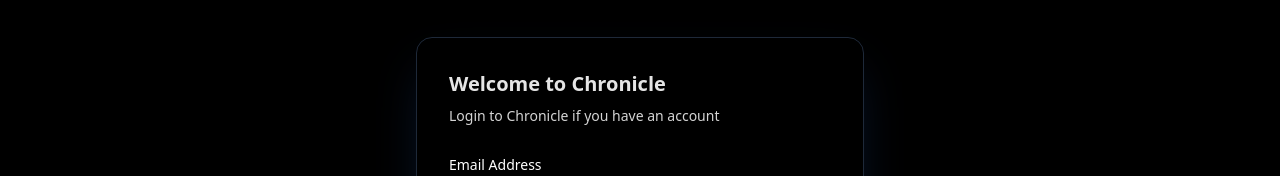
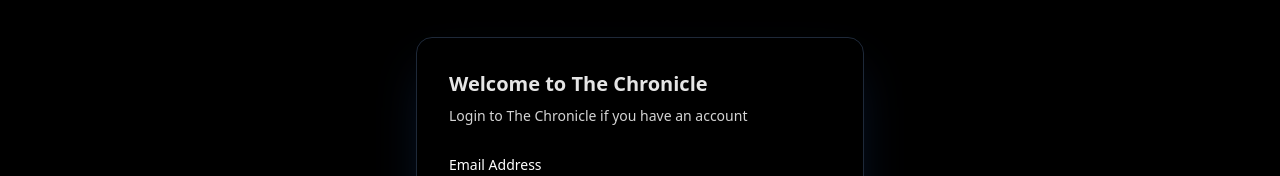
Before and after one commit to shivaKotagiri/The-Chronicle, a React (Vite) app in the folder frontend/: page /login in a window 1280 px wide. Shown: the part 156-332 px from the top of the page. Built offline with nearby package versions, Linux system fonts and the light colour scheme.

Commit message:
bd changes

```diff
--- a/frontend/src/components/Blog.tsx
+++ b/frontend/src/components/Blog.tsx
@@ -52,7 +52,7 @@
       <div className="max-w-screen min-h-screen text-white flex flex-col bg-black">
         <NavBarBlogs />
         <div className="w-auto mx-3 flex justify-center pt-30">
-          <div className="w-auto md:w-[75%] p-5 md:p-7 shadow-2xl shadow-blue-500/20 border border-gray-800 rounded-lg">
+          <div className="w-auto md:w-[75%] p-5 md:p-7 bg-[#0A0A0A] shadow-sm shadow-blue-500/20 border border-gray-900 rounded-lg">
             <div className="flex flex-col md:flex-row md:justify-between mb-5">
               <div>
                 <h1 className="text-2xl md:text-3xl font-bold">{blog?.title}</h1>
--- a/frontend/src/components/BlogCard.tsx
+++ b/frontend/src/components/BlogCard.tsx
@@ -53,7 +53,7 @@
   return (
     <div
       onClick={() => navigate(`/blog/${blog.id}`)}
-      className="cursor-pointer hover:scale-[103%] shadow-2xl mb-7 rounded-xl transition duration-250 shadow-blue-500/20 border border-gray-800 p-5 text-white w-[85%] md:w-[75%] mx-auto"
+      className="cursor-pointer bg-[#0A0A0A] hover:scale-[103%] shadow-sm mb-7 rounded-xl transition duration-250 shadow-blue-200/20 border border-gray-950 p-5 text-white w-[90%] md:w-[70%] mx-auto"
     >
       <div className="flex items-center">
         <div className="w-10 h-10 rounded-full text-lg bg-gray-900 flex justify-center text-center items-center mr-3">
--- a/frontend/src/components/DropDown.tsx
+++ b/frontend/src/components/DropDown.tsx
@@ -21,7 +21,7 @@
           </div>
         </DropdownMenuTrigger>
         <DropdownMenuContent>
-          <DropdownMenuLabel>Chronicle</DropdownMenuLabel>
+          <DropdownMenuLabel>The Chronicle</DropdownMenuLabel>
           <DropdownMenuSeparator />
           <div className="cursor-pointer" onClick={() => navigate("/signup")}><DropdownMenuItem>Sign Up</DropdownMenuItem></div>
           <div className="cursor-pointer" onClick={() => navigate("/login")}><DropdownMenuItem>Login</DropdownMenuItem></div>
--- a/frontend/src/components/Home.tsx
+++ b/frontend/src/components/Home.tsx
@@ -14,7 +14,7 @@
         >
           <div className="text-center justify-center align-middle items-center w-xl">
             <h2 className="text-gray-300 text-4xl md:text-6xl font-bold text-center">
-              Chronicle
+              The Chronicle
             </h2>
             <h3 className="text-white text-xl md:text-3xl font-bold text-center">
               Write. Connect. Remember.
--- a/frontend/src/components/LoginForm.tsx
+++ b/frontend/src/components/LoginForm.tsx
@@ -72,10 +72,10 @@
       <div className="flex-1 flex items-center justify-center w-full px-4 pt-16">
         <div className="shadow-2xl rounded-lg shadow-blue-500/20 border border-gray-800 w-full max-w-md bg-black p-4 md:rounded-2xl md:p-8">
           <h2 className="text-xl font-bold text-neutral-200">
-            Welcome to Chronicle
+            Welcome to The Chronicle
           </h2>
           <p className="mt-2 max-w-sm text-sm text-neutral-300">
-            Login to Chronicle if you have an account
+            Login to  The Chronicle if you have an account
           </p>
 
           <form className="my-8" onSubmit={handleSubmit}>
--- a/frontend/src/components/NavBarBlogs.tsx
+++ b/frontend/src/components/NavBarBlogs.tsx
@@ -36,7 +36,7 @@
       <div className="flex flex-1 justify-center px-2 sm:px-4">
         <div
           onClick={() => navigate("/searchblogs")}
-          className="mt-1 flex items-center justify-center cursor-pointer rounded-3xl sm:rounded-2xl bg-gray-900/60 px-2 sm:px-3 md:px-4 py-3 border border-gray-800 hover:bg-gray-800/80 transition-colors w-full max-w-xs sm:max-w-sm md:max-w-md"
+          className="mt-1 flex items-center justify-center cursor-pointer rounded-3xl sm:rounded-2xl bg-gray-950/60 px-2 sm:px-3 md:px-4 py-3 border border-gray-800 hover:bg-[#0A0A0A] transition-colors w-full max-w-xs sm:max-w-sm md:max-w-md"
         >
           <span className="text-sm sm:text-md text-gray-300">Search Blogs</span>
           <Search className="w-4 h-4 sm:w-5 sm:h-5 ml-1 text-center sm:ml-2 text-gray-400" />
@@ -59,7 +59,7 @@
             </div>
           </DropdownMenuTrigger>
           <DropdownMenuContent className="z-[100]">
-            <DropdownMenuLabel>Chronicle</DropdownMenuLabel>
+            <DropdownMenuLabel>The Chronicle</DropdownMenuLabel>
             <DropdownMenuSeparator />
             <div className="cursor-pointer" onClick={() => navigate("/settings")}><DropdownMenuItem>Settings</DropdownMenuItem></div>
             <div className="cursor-pointer" onClick={() => navigate("/myblogs")}><DropdownMenuItem>My Blogs</DropdownMenuItem></div>
--- a/frontend/src/components/SignupForm.tsx
+++ b/frontend/src/components/SignupForm.tsx
@@ -76,10 +76,10 @@
       <div className="flex-1 flex items-center justify-center w-full px-4 pt-16">
         <div className="shadow-2xl shadow-blue-500/20 border border-gray-800 w-full max-w-md rounded-lg bg-black p-4 md:rounded-2xl md:p-8">
           <h2 className="text-xl font-bold text-neutral-200">
-            Welcome to Chronicle
+            Welcome to The Chronicle
           </h2>
           <p className="mt-2 max-w-sm text-sm text-neutral-300">
-            Sign up to Chronicle — where every word leaves a trace, even if the login doesn't.
+            Sign up to The Chronicle — where every word leaves a trace, even if the login doesn't.
           </p>
 
           <form className="my-8" onSubmit={handleSubmit}>
```
Also changed, not shown: frontend/src/pages/BlogPage.tsx (line endings or trailing spaces).
